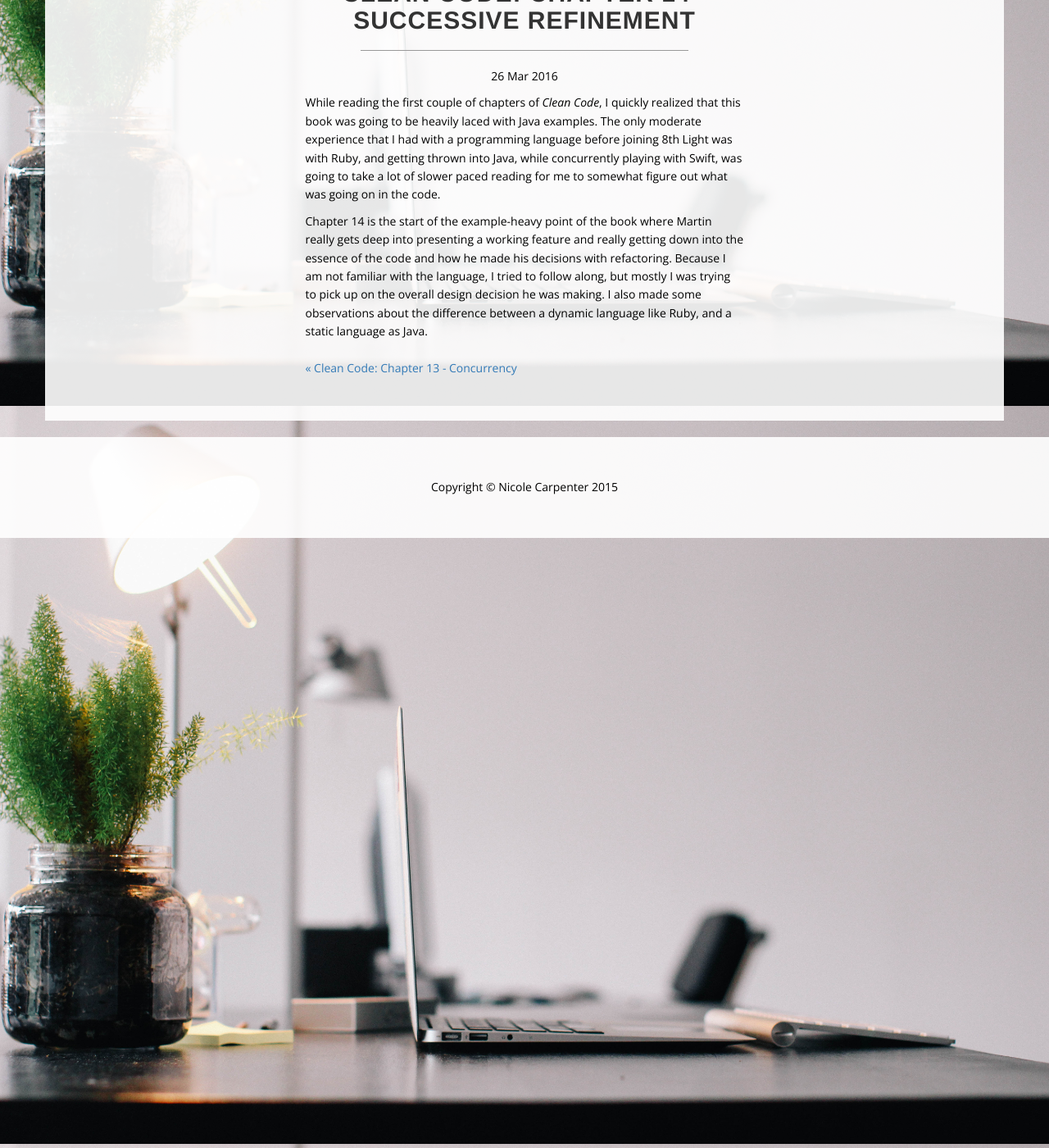
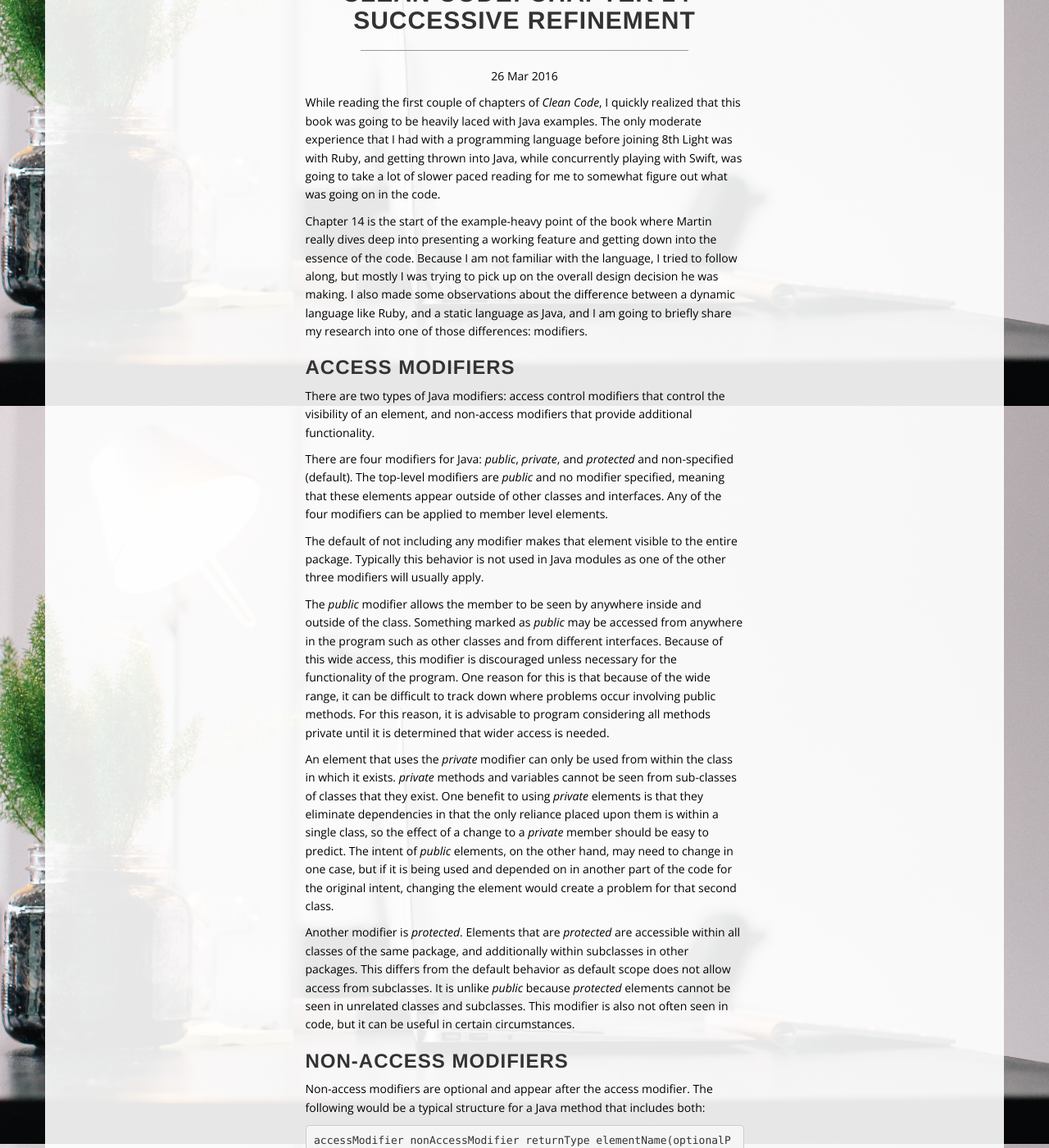
Before and after one commit to voilawalla/voilawalla.github.io, a Jekyll site: the page built from _posts/2016-03-26-clean-code-chapter-14-successive-refinement.md, in a window 1280 px wide and 1400 px high, scrolled down 405 px. Shown: the whole window at 82% size. Built offline with Jekyll 4.4.1, drawn with Linux system fonts in a browser that asks for light colours; nearby versions of some CDN libraries; some web fonts are replaced; library files that are not in the unit come from our copies; some of the changed text lies outside the part shown.

Commit message:
complete post

````diff
--- a/_posts/2016-03-26-clean-code-chapter-14-successive-refinement.md
+++ b/_posts/2016-03-26-clean-code-chapter-14-successive-refinement.md
@@ -6,4 +6,47 @@
 
 While reading the first couple of chapters of *Clean Code*, I quickly realized that this book was going to be heavily laced with Java examples. The only moderate experience that I had with a programming language before joining 8th Light was with Ruby, and getting thrown into Java, while concurrently playing with Swift, was going to take a lot of slower paced reading for me to somewhat figure out what was going on in the code.
 
-Chapter 14 is the start of the example-heavy point of the book where Martin really gets deep into presenting a working feature and really getting down into the essence of the code and how he made his decisions with refactoring. Because I am not familiar with the language, I tried to follow along, but mostly I was trying to pick up on the overall design decision he was making. I also made some observations about the difference between a dynamic language like Ruby, and a static language as Java.
+Chapter 14 is the start of the example-heavy point of the book where Martin really dives deep into presenting a working feature and getting down into the essence of the code. Because I am not familiar with the language, I tried to follow along, but mostly I was trying to pick up on the overall design decision he was making. I also made some observations about the difference between a dynamic language like Ruby, and a static language as Java, and I am going to briefly share my research into one of those differences: modifiers.
+
+
+### Access Modifiers
+
+There are two types of Java modifiers: access control modifiers that control the visibility of an element, and non-access modifiers that provide additional functionality.
+
+There are four modifiers for Java: *public*, *private*, and *protected* and non-specified (default). The top-level modifiers are *public* and no modifier specified, meaning that these elements appear outside of other classes and interfaces. Any of the four modifiers can be applied to member level elements.
+
+The default of not including any modifier makes that element visible to the entire package. Typically this behavior is not used in Java modules as one of the other three modifiers will usually apply.
+
+The *public* modifier allows the member to be seen by anywhere inside and outside of the class. Something marked as *public* may be accessed from anywhere in the program such as other classes and from different interfaces. Because of this wide access, this modifier is discouraged unless necessary for the functionality of the program. One reason for this is that because of the wide range, it can be difficult to track down where problems occur involving public methods. For this reason, it is advisable to program considering all methods private until it is determined that wider access is needed.
+
+An element that uses the *private* modifier can only be used from within the class in which it exists. *private* methods and variables cannot be seen from sub-classes of classes that they exist. One benefit to using *private* elements is that they eliminate dependencies in that the only reliance placed upon them is within a single class, so the effect of a change to a *private* member should be easy to predict. The intent of *public* elements, on the other hand, may need to change in one case, but if it is being used and depended on in another part of the code for the original intent, changing the element would create a problem for that second class.
+
+Another modifier is *protected*. Elements that are *protected* are accessible within all classes of the same package, and additionally within subclasses in other packages. This differs from the default behavior as default scope does not allow access from subclasses. It is unlike *public* because *protected* elements cannot be seen in unrelated classes and subclasses. This modifier is also not often seen in code, but it can be useful in certain circumstances.
+
+### Non-access Modifiers
+
+Non-access modifiers are optional and appear after the access modifier. The following would be a typical structure for a Java method that includes both:
+
+```
+accessModifier nonAccessModifier returnType elementName(optionalParameters) {
+	body
+}
+```
+
+Some of the modifiers that came across were *final*, *static*, *abstract*, *transient*, and *synchronized*.
+
+Fields and classes marked with *final* cannot be modified. If a class is marked as *final* it cannot be inherited, so there would be no subclasses. If a method is marked with *final*, while it can be inherited, it cannot be overridden. This prevents a method in a subclass being altered, which could detrimentally change the original intended functionality within the class. *final* variables are initialized only once, so they cannot be reassigned to refer to different objects.
+
+*static* variables are class variables in Java. Only one copy of a *static* variable exists, regardless of how many instance of the class there are, so they belong to the class, and not the instances of the class. Similarly, methods that are *static* also occur independently, so a method declared with *static* cannot use instance variables of the class in which they are defined unless they access them through an object reference (ie: `instanceOfClass.instanceField`).
+
+The *abstract* modifier may be added to a class or a method in Java. When added to a class, the class cannot be instantiated. An abstract that contains one or more abstract methods, because no instance of the class would appear, the methods could only be accessed by subclasses. Any class that has an *abstract* method must also be declared *abstract*. *abstract* methods are declared but contain no implementation, so the format is a little different:
+
+```
+public abstract methodName(optionalParameters);
+```
+
+A variable noted as *transient* will not be serialized, which is JVM’s process of changing the state of something into bytes, so it will be intentionally dropped. This can be used for something that does not need to persist, maybe because it was derived from a parent element that is persisting.
+
+My last [blog post](http://nicolecarpenter.github.io/2016/03/23/clean-code-chapter-13-concurrency.html) went into the *synchronized* modifier. In summary, *synchronized* is a thread-access control that prevents multiple threads from accessing an element designated with this modifier from using the element at the same time.
+
+That was just a quick snapshot into some of Java’s access and non-access modifiers. I know that I will be seeing these keywords throughout Java programs, so this serves as a quick reference only to concepts that can be explored even more deeply in times to come.
````
